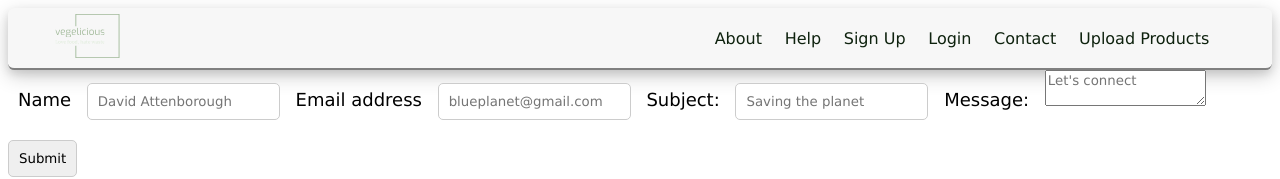
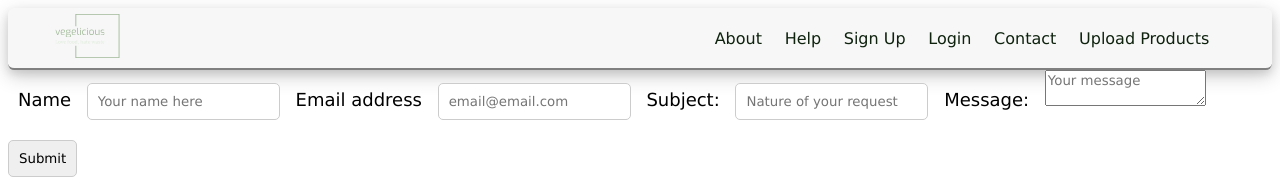
Before and after one commit to chingu-voyages/v46-tier3-team-33, a React (Vite) app in the folder frontend/: page /Contact in a window 1280 px wide. Shown: the top 179 px of the page. Built offline with nearby package versions, Linux system fonts and the light colour scheme.

Commit message:
changed placeholders

```diff
--- a/frontend/src/components/Pages/contact/Contact.tsx
+++ b/frontend/src/components/Pages/contact/Contact.tsx
@@ -62,7 +62,7 @@ const ContactForm: React.FC = () => {
         <input
           type="text"
           name="user_name"
-          placeholder="David Attenborough"
+          placeholder="Your name here"
           value={formData.user_name}
           onChange={handleChange}
         />
@@ -71,7 +71,7 @@ const ContactForm: React.FC = () => {
         <input
           type="email"
           name="user_email"
-          placeholder="blueplanet@gmail.com"
+          placeholder="email@email.com"
           value={formData.user_email}
           onChange={handleChange}
         />
@@ -79,7 +79,7 @@ const ContactForm: React.FC = () => {
         <label> Subject: </label>
         <input
           name="subject"
-          placeholder="Saving the planet"
+          placeholder="Nature of your request"
           onChange={handleChange}
           value={formData.subject}
         />
@@ -88,7 +88,7 @@ const ContactForm: React.FC = () => {
         <textarea
           onChange={handleChange}
           name="message"
-          placeholder="Let's connect"
+          placeholder="Your message"
         ></textarea>
         <input type="submit" value="Submit" />
       </form>
--- a/frontend/src/components/Pages/productUploadForm/ProductUploadForm.tsx
+++ b/frontend/src/components/Pages/productUploadForm/ProductUploadForm.tsx
@@ -51,8 +51,9 @@ export default function ProductUploadForm() {
   };
 
   const handleImageChange = (e: React.ChangeEvent<HTMLInputElement>) => {
-    if (e.target.files && e.target.files[0]) {
-      setFormValues((prev) => ({ ...prev, picture: e.target.files[0] }));
+    const files = e.target.files as FileList; // using type assertion here
+    if (files.length > 0) {
+      setFormValues((prev) => ({ ...prev, picture: files[0] }));
     }
   };
 
--- a/frontend/src/components/Pages/productUploadForm/productUploadForm.css
+++ b/frontend/src/components/Pages/productUploadForm/productUploadForm.css
@@ -38,7 +38,7 @@
   border: 1px;
   border-color: black;
   border-radius: 5px;
-  transition: background-color 0.3s; /* Smooth transition for hover effect */
+  transition: background-color 0.3s;
 }
 
 .upload-form-button:hover {
```
Also changed, not shown: frontend/src/components/Pages/productUploadForm/useMultiStepForm.ts (+27 -27 lines), frontend/src/App.tsx (line endings or trailing spaces), frontend/src/components/Pages/farmerSearch/FarmerSearch.tsx (line endings or trailing spaces).
